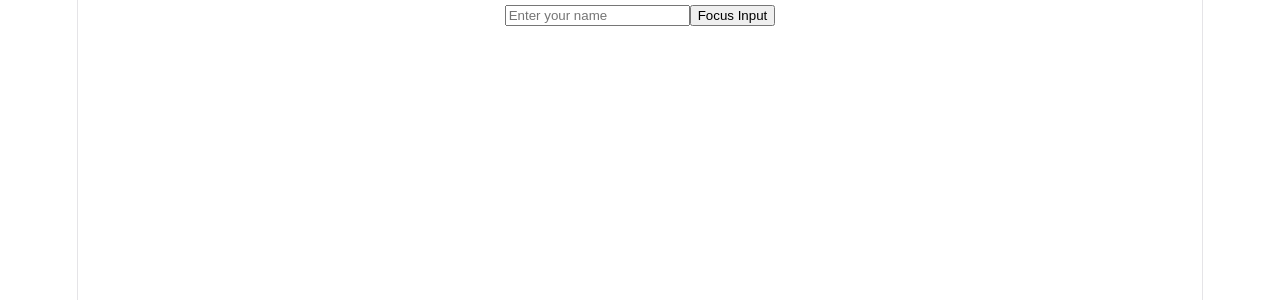
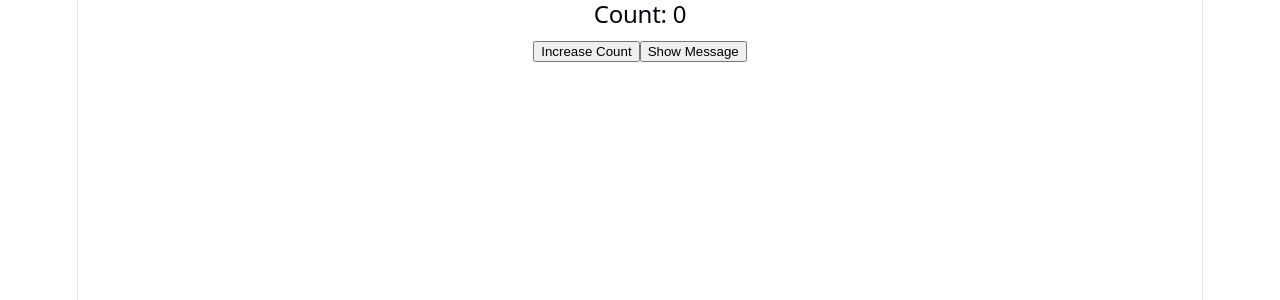
Before and after one commit to maskibhavika-cmyk/react-revision, a React (Vite) app in the folder revision/: page / in a window 1280 px wide. Shown: the top 300 px of the page. Built offline with nearby package versions, Linux system fonts and the light colour scheme.

Commit message:
useCallback

```diff
--- a/revision/src/App.jsx
+++ b/revision/src/App.jsx
@@ -609,21 +609,84 @@
 
 // useRef
 
-import { useRef } from "react";
+// import { useRef } from "react";
+
+// function App() {
+//   const inputRef = useRef(null);
+
+//   function handleClick() {
+//     inputRef.current.focus();
+//   }
+
+//   return (
+//     <div>
+//       <input ref={inputRef} placeholder="Enter your name" />
+
+//       <button onClick={handleClick}>
+//         Focus Input
+//       </button>
+//     </div>
+//   );
+// }
+
+// export default App;
+
+// useMemo
+
+// import { useMemo, useState } from "react";
+
+// function App() {
+//   const [number, setNumber] = useState(2);
+//   const [count, setCount] = useState(0);
+
+//   const square = useMemo(() => {
+//     console.log("Calculating square...");
+//     return number * number;
+//   }, [number]);
+
+//   return (
+//     <div>
+//       <h2>Number: {number}</h2>
+//       <h2>Square: {square}</h2>
+
+//       <button onClick={() => setNumber(number + 1)}>
+//         Change Number
+//       </button>
+
+//       <hr />
+
+//       <h2>Count: {count}</h2>
+//       <button onClick={() => setCount(count + 1)}>
+//         Increase Count
+//       </button>
+//     </div>
+//   );
+// }
+
+// export default App;
+
+
+// useCallback
+
+import { useState, useCallback } from "react";
 
 function App() {
-  const inputRef = useRef(null);
+  const [count, setCount] = useState(0);
 
-  function handleClick() {
-    inputRef.current.focus();
-  }
+  const showMessage = useCallback(() => {
+    console.log("Welcome to JobConnect!");
+  }, []);
 
   return (
     <div>
-      <input ref={inputRef} placeholder="Enter your name" />
+      <h2>Count: {count}</h2>
 
-      <button onClick={handleClick}>
-        Focus Input
+      <button onClick={() => setCount(count + 1)}>
+        Increase Count
+      </button>
+
+      <button onClick={showMessage}>
+        Show Message
       </button>
     </div>
   );
```
